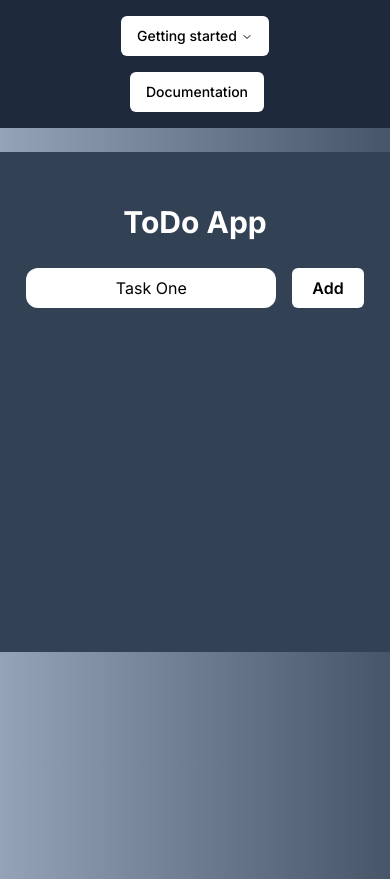
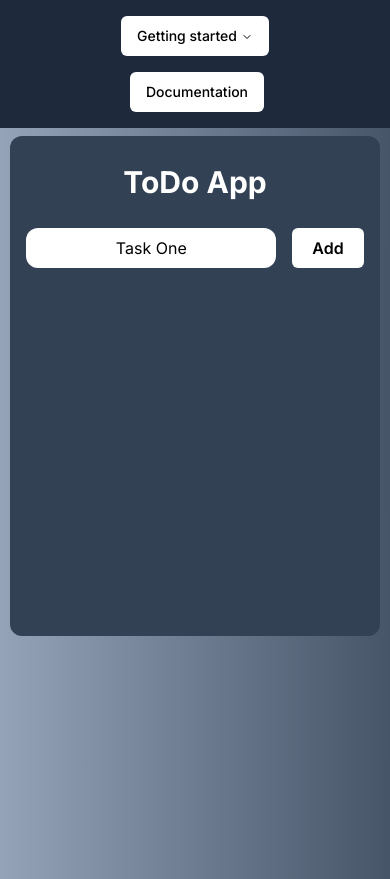
Before and after one commit to lakshya104/NextJs-ToDo, a Next.js app: page / in a window 390 px wide. Built offline with nearby package versions, Linux system fonts and the light colour scheme.

Commit message:
Responsive

```diff
--- a/app/ui/List.tsx
+++ b/app/ui/List.tsx
@@ -11,7 +11,7 @@ interface ListProps {
 
 const List: React.FC<ListProps> = ({ edit, item, removeItem, saveEdit, onChangeEdit }) => {
   return (
-    <div className="flex justify-center mt-2.5 items-center">
+    <div className="flex justify-center mt-2.5 w-[70%] items-center">
       <Dialog.Root>
         <Dialog.Trigger asChild>
           <button
--- a/app/ui/Wrapper.tsx
+++ b/app/ui/Wrapper.tsx
@@ -4,7 +4,7 @@ interface WrapperProps {
 
 const Wrapper: React.FC<WrapperProps> = ({ children }) => {
   return (
-    <div className="rounded-xl min-h-[500px] p-8 m-6 bg-slate-700 flex-col flex justify-start items-center">
+    <div className="rounded-xl min-h-[500px] p-2 m-2 md:p-8 md:m-6 bg-slate-700 flex-col flex justify-start items-center">
       {children}
     </div>
   );
```
